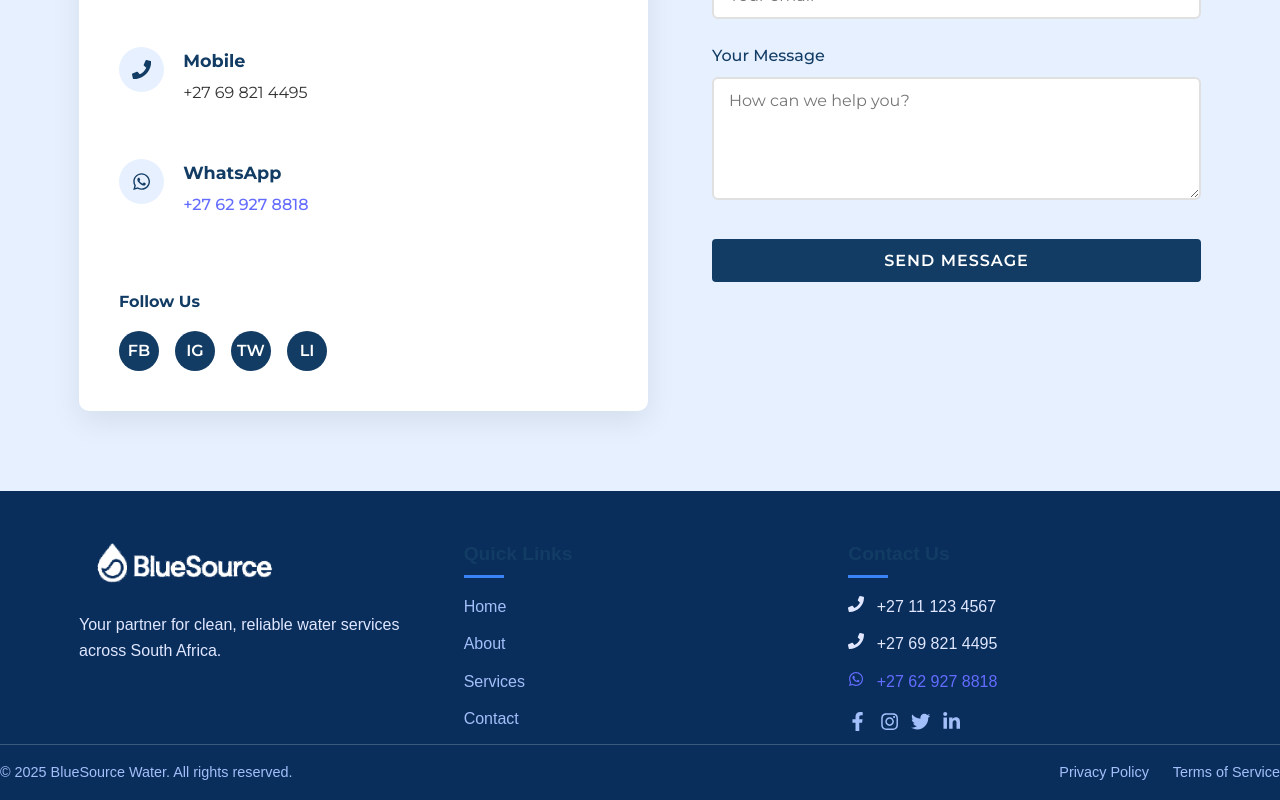
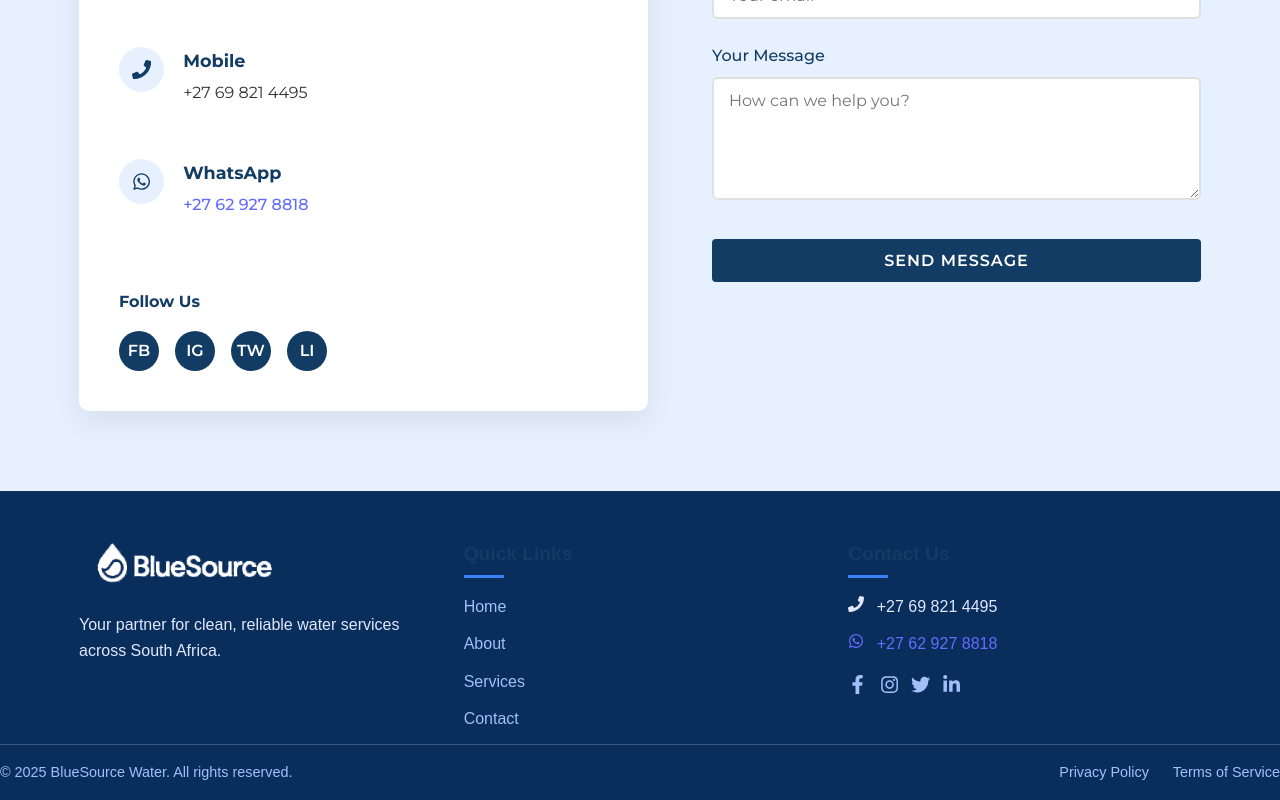
Before and after one commit to saintlyheretic/bluesource-water, a React (Vite) app: page / in a window 1280 px wide. Shown: the part 3100-3900 px from the top of the page. Built offline with nearby package versions, Linux system fonts and the light colour scheme.

Commit message:
Update Footer component

```diff
--- a/src/components/Footer.jsx
+++ b/src/components/Footer.jsx
@@ -41,7 +41,6 @@ const Footer = () => {
         <div className="footer-contact">
           <h4>Contact Us</h4>
           <ul>
-            <li><FaPhone style={{ marginRight: '8px' }}/> +27 11 123 4567</li>
             <li><FaPhone style={{ marginRight: '8px' }}/> +27 69 821 4495</li>
             <li>
               <a
```
